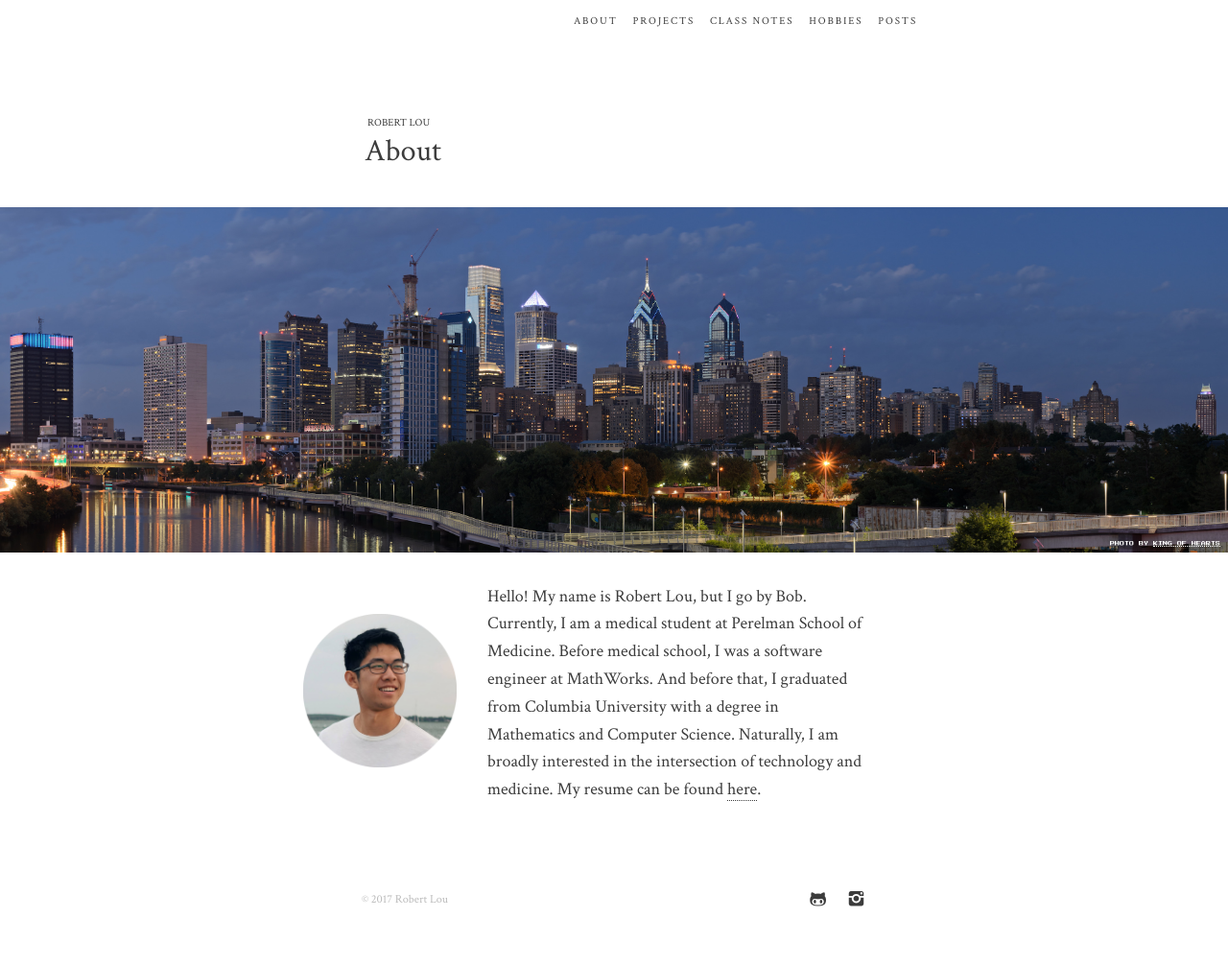
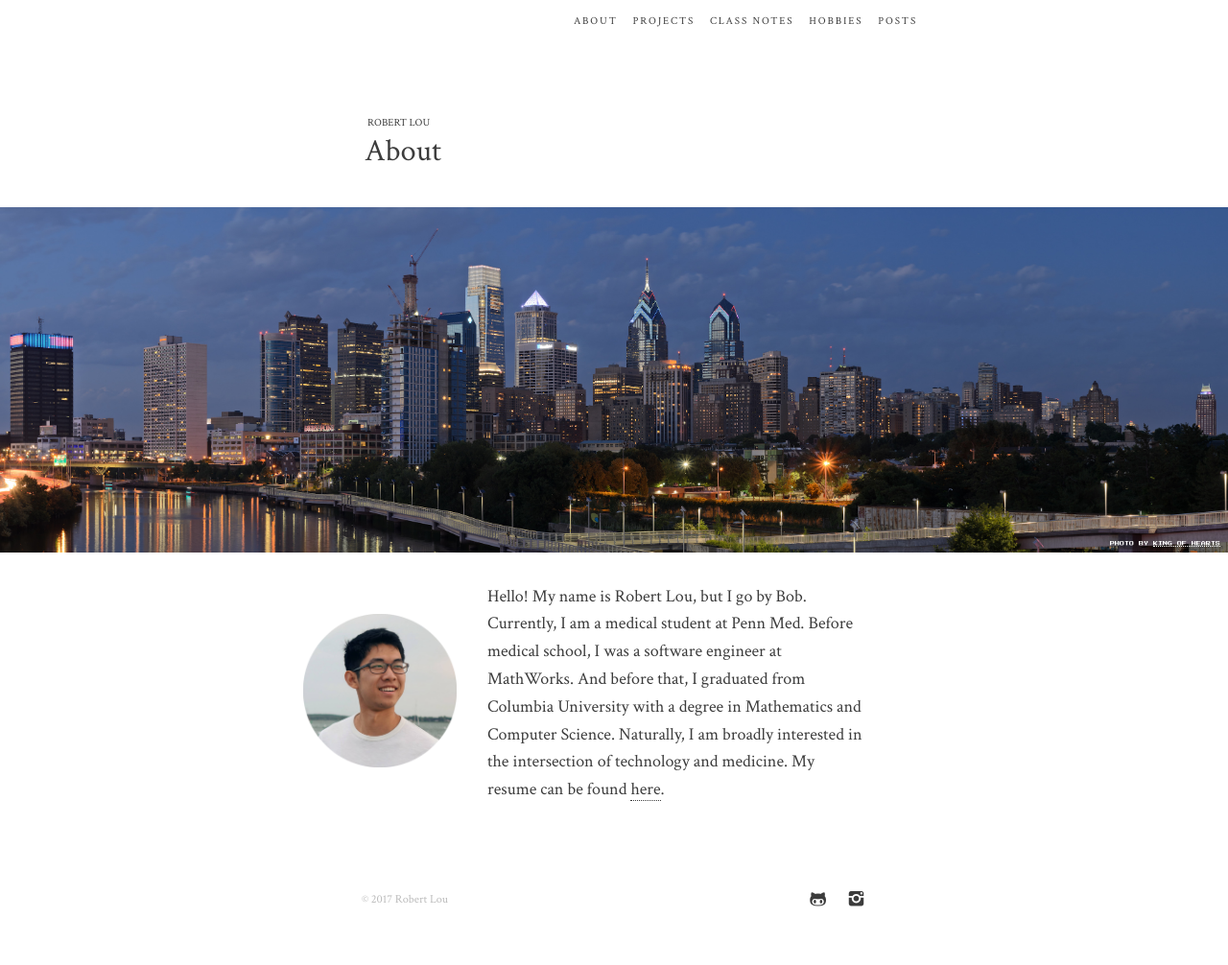
Before and after one commit to boblou/personalWebsite2, a Jekyll site: the page built from index.md, in a window 1280 px wide. Shown: the whole page at 96% size. Built offline with Jekyll 4.4.1, drawn with Linux system fonts in a browser that asks for light colours.

Commit message:
Updated bio

```diff
--- a/index.md
+++ b/index.md
@@ -11,4 +11,4 @@ position: 1
 ![profile](/assets/img/profile.png)
 {:.side-note}
 
-Hello! My name is Robert Lou, but I go by Bob. Currently, I am a medical student at Perelman School of Medicine. Before medical school, I was a software engineer at MathWorks. And before that, I graduated from Columbia University with a degree in Mathematics and Computer Science. Naturally, I am broadly interested in the intersection of technology and medicine. My resume can be found [here](/assets/docs/resume.pdf).
+Hello! My name is Robert Lou, but I go by Bob. Currently, I am a medical student at Penn Med. Before medical school, I was a software engineer at MathWorks. And before that, I graduated from Columbia University with a degree in Mathematics and Computer Science. Naturally, I am broadly interested in the intersection of technology and medicine. My resume can be found [here](/assets/docs/resume.pdf).
```
